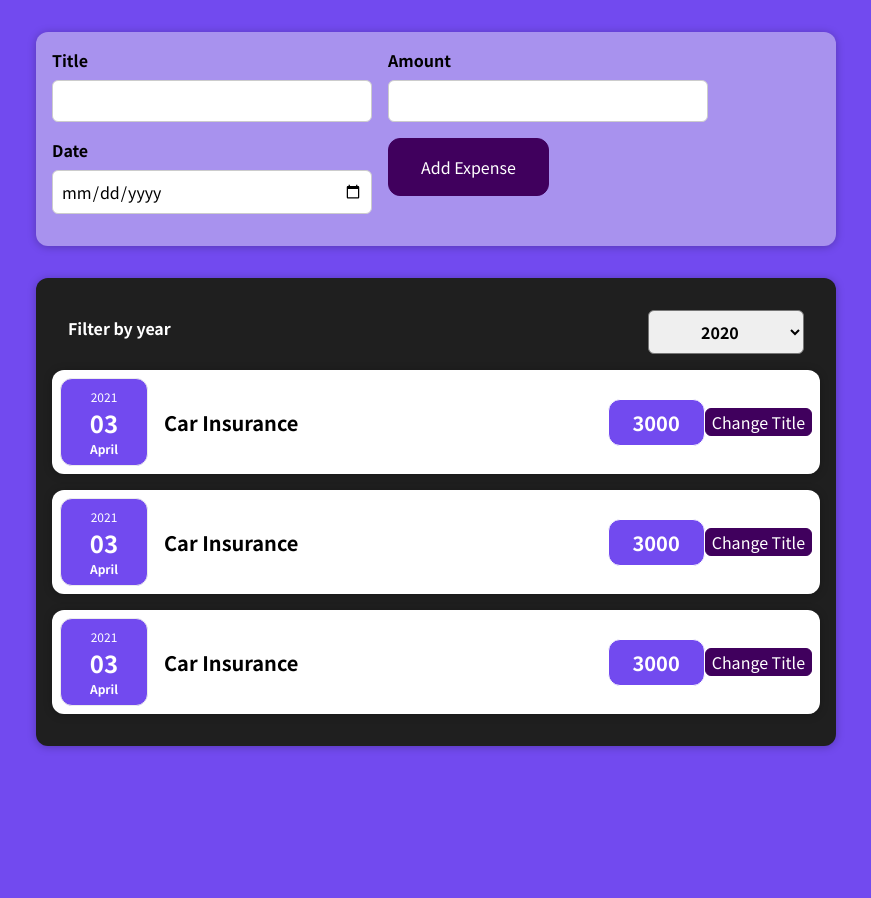
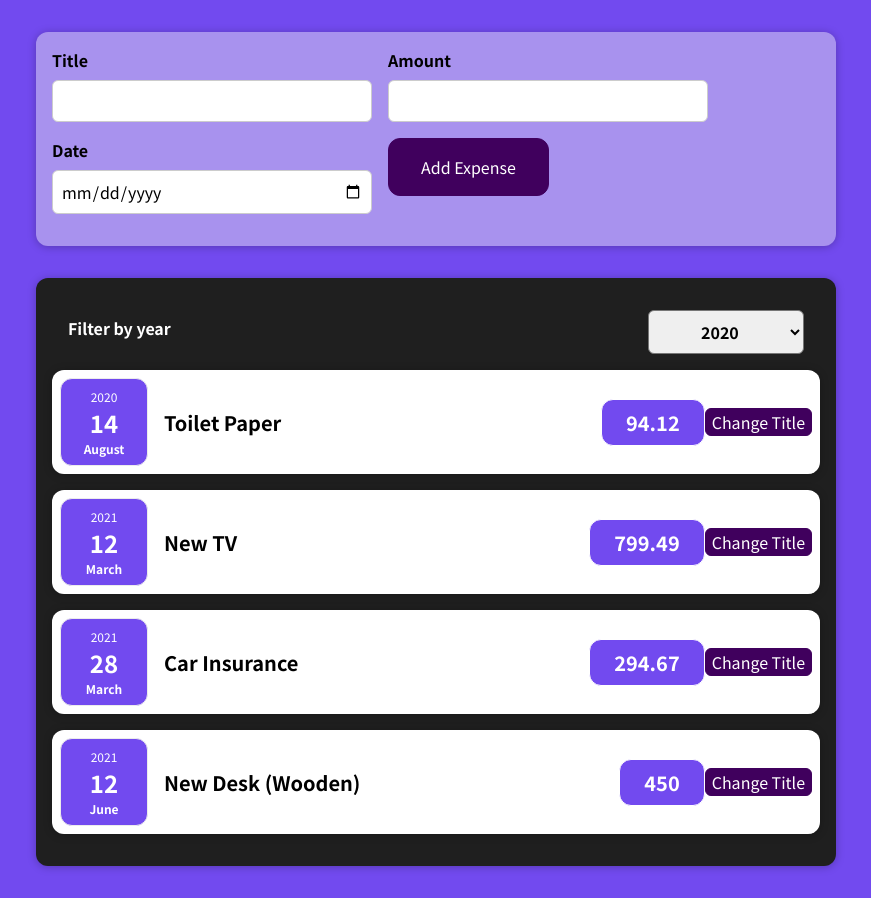
Before and after one commit to Sherlock-B221/expenses-tracker-react, a React (Create React App) app: page / in a window 1280 px wide. Shown: the whole page, without its empty margins (204-1075 px from the left). Before the commit the page ends 800 px from the top, so only its background shows below. Built offline with nearby package versions, Linux system fonts and the light colour scheme.

Commit message:
using stateful lists, adding new Expense

```diff
--- a/src/App.js
+++ b/src/App.js
@@ -1,15 +1,39 @@
-import React from 'react';
+import React, {useState} from 'react';
 import {Expenses} from "./components/Expenses/Expenses";
 import NewExpense from "./components/NewExpense/NewExpense";
 
 function App() {
-    const addExpenseHandler = (expenseData) => {
-        console.log('in app.js',expenseData)
-    }
+    const dummyExpenses = [{
+        id: 'e1',
+        title: 'Toilet Paper',
+        amount: 94.12,
+        date: new Date(2020, 7, 14),
+    },
+        {id: 'e2', title: 'New TV', amount: 799.49, date: new Date(2021, 2, 12)},
+        {
+            id: 'e3',
+            title: 'Car Insurance',
+            amount: 294.67,
+            date: new Date(2021, 2, 28),
+        },
+        {
+            id: 'e4',
+            title: 'New Desk (Wooden)',
+            amount: 450,
+            date: new Date(2021, 5, 12),
+        },]
+    // console.log('here', dummyExpenses[0].date)
+    const [expenses, setExpenses] = useState(dummyExpenses);
+    const addExpenseHandler = (expense) => {
+        setExpenses((prevExpenses) => {
+            return [expense, ...prevExpenses];
+        });
+    };
+
     return (
     <div className="App">
         <NewExpense onAddExpense={addExpenseHandler}/>
-        <Expenses />
+        <Expenses expenseData={expenses}/>
     </div>
   );
 }
--- a/src/components/Expenses/Expenses.js
+++ b/src/components/Expenses/Expenses.js
@@ -1,21 +1,22 @@
-import React, {useState} from "react";
+import React, {useCallback, useEffect, useState} from "react";
 
 import {ExpenseItem} from "./ExpenseItem";
 import {Card} from "../UI/Card";
 import ExpensesFilter from "./ExpensesFilter";
 import './Expenses.css';
 
-export const Expenses = () => {
-    const [filteredYear,setFilteredYear] = useState('2020');
+export const Expenses = (props) => {
+    // console.log(props.expenseData);
+    const [filteredYear, setFilteredYear] = useState('2020');
     const onYearChangeHandler = (year) => {
         setFilteredYear(year)
     }
     return <div>
         <Card className='expenses'>
-            <ExpensesFilter selected={filteredYear} onYearChange = {onYearChangeHandler}/>
-            <ExpenseItem title="Car Insurance" date={new Date(2021,3,3)} price="3000"/>
-            <ExpenseItem title="Car Insurance" date={new Date(2021,3,3)} price="3000"/>
-            <ExpenseItem title="Car Insurance" date={new Date(2021,3,3)} price="3000"/>
+            <ExpensesFilter selected={filteredYear} onYearChange={onYearChangeHandler}/>
+            {props.expenseData.map((expenses,idx) =>
+                <ExpenseItem key={idx} title={expenses?.title} date={expenses?.date} price={expenses?.amount}/>
+            )}
         </Card>
     </div>
 
```
